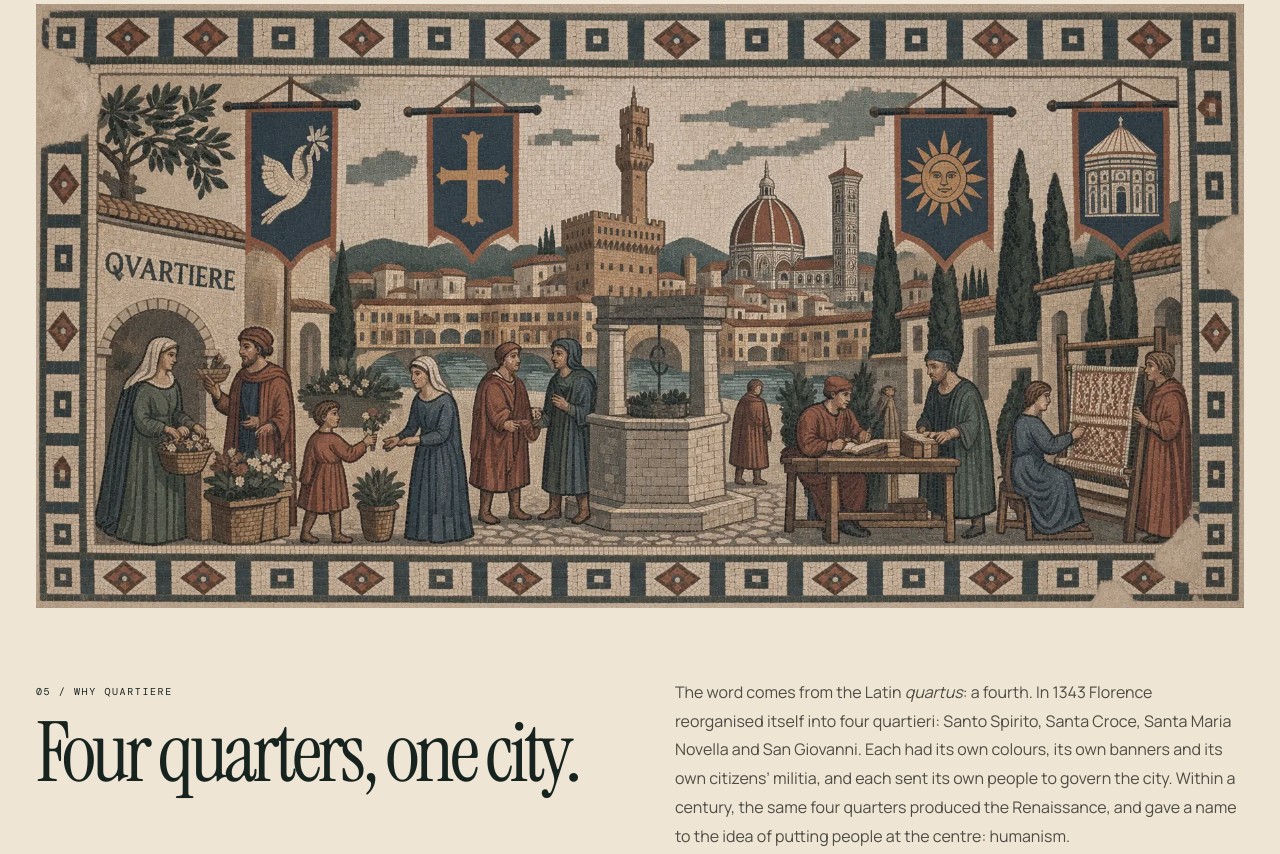
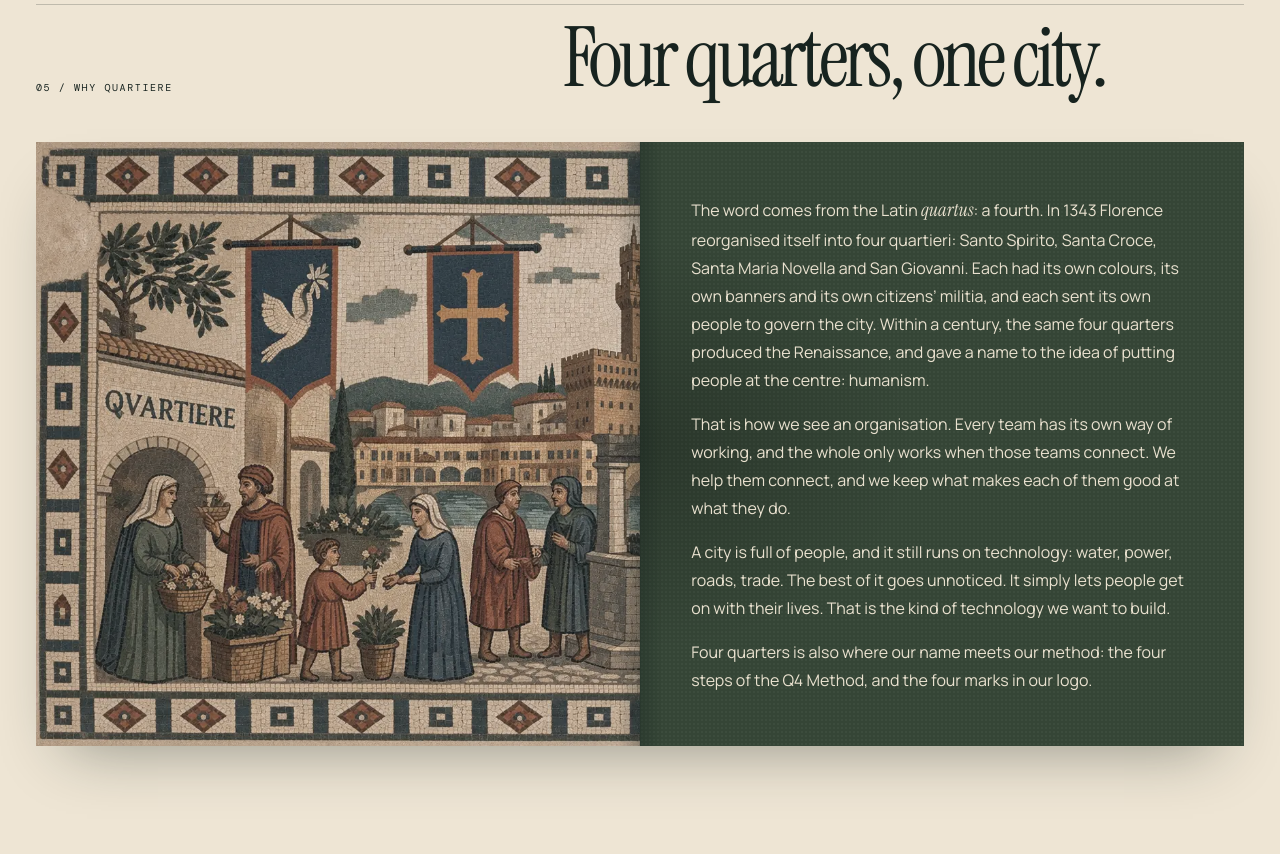
Before and after one commit to roaldvanbuuren/quartiere, a website: page company/index.html in a window 1280 px wide. Shown: the part 4642-5496 px from the top of the page. Drawn offline with Linux system fonts and the light colour scheme.

Commit message:
why quartiere

```diff
--- a/assets/company.css
+++ b/assets/company.css
@@ -682,11 +682,26 @@ a {
 
 }
 
-/* 05 / Why Quartiere */
+/* 05 / Why Quartiere: an open book. The mosaic is the spread; the green text page swings down onto its right half as the section scrolls into view. Without JS or with reduced motion it simply shows open. */
 .why{padding:0 0 140px}
-.why-art{margin:0 0 70px}
-.why-art img{display:block;width:100%;aspect-ratio:2/1;object-fit:cover;filter:saturate(.85)}
-.why-grid{display:grid;grid-template-columns:1fr 1fr;gap:70px;align-items:start}
-.why-grid h2{font:400 clamp(58px,6.5vw,100px)/.86 'Instrument Serif';letter-spacing:-.05em;margin:18px 0 0}
-.why-copy p{font-size:16px;line-height:1.8;color:#4f4d45;max-width:570px;margin:0 0 20px}
-@media(max-width:900px){.why{padding:0 0 90px}.why-art{margin:0 0 40px}.why-grid{grid-template-columns:1fr;gap:24px}}
+.why-head{border-top:1px solid var(--line,#cfc6b4);padding-top:18px;margin-bottom:48px;display:grid;grid-template-columns:1fr 1.4fr;gap:40px;align-items:end}
+.why-head h2{font:400 clamp(58px,6.5vw,100px)/.86 'Instrument Serif';letter-spacing:-.05em;margin:0}
+.why-book{position:relative;display:grid;grid-template-columns:1fr 1fr;perspective:2200px;box-shadow:0 30px 60px -30px rgba(23,35,31,.45)}
+.why-cover{position:absolute;inset:0;width:100%;height:100%;object-fit:cover;display:block;filter:saturate(.85)}
+.why-spine{position:absolute;top:0;bottom:0;left:50%;width:44px;transform:translateX(-50%);background:linear-gradient(90deg,rgba(0,0,0,0) 0%,rgba(23,35,31,.28) 48%,rgba(23,35,31,.42) 50%,rgba(23,35,31,.28) 52%,rgba(0,0,0,0) 100%);pointer-events:none;z-index:2;transition:opacity .6s ease .5s}
+.why-page{grid-column:2;grid-row:1;aspect-ratio:1/1;position:relative;z-index:1;display:flex;align-items:center;background:#354536;background-image:radial-gradient(120% 90% at 0% 50%,rgba(0,0,0,.22) 0%,rgba(0,0,0,0) 38%),radial-gradient(rgba(255,255,255,.035) 1px,transparent 1px);background-size:auto,4px 4px;transform-origin:left center;transform:rotateY(0deg);backface-visibility:hidden;transition:transform 1.1s cubic-bezier(.22,.8,.24,1),opacity .5s ease}
+.why-copy{padding:clamp(32px,4vw,64px)}
+.why-copy p{font-size:16px;line-height:1.75;color:#e9e1cf;margin:0 0 16px;max-width:560px}
+.why-copy p:last-child{margin-bottom:0}
+.why-copy em{font-family:'Instrument Serif',serif;font-size:1.15em}
+.why-book.is-closed .why-page{transform:rotateY(-105deg);opacity:0}
+.why-book.is-closed .why-spine{opacity:0}
+@media(max-width:900px){
+  .why{padding:0 0 90px}
+  .why-head{grid-template-columns:1fr;gap:12px;margin-bottom:28px}
+  .why-book{display:block;perspective:none}
+  .why-cover{position:static;aspect-ratio:2/1;height:auto}
+  .why-spine{display:none}
+  .why-page{aspect-ratio:auto;transform:none;transition:opacity .8s ease,transform .8s ease}
+  .why-book.is-closed .why-page{transform:translateY(24px);opacity:0}
+}
--- a/company/index.html
+++ b/company/index.html
@@ -184,22 +184,38 @@
       </section>
       <section class="why" id="why-quartiere">
         <div class="container">
-          <figure class="why-art">
-            <img loading="lazy" decoding="async" src="../assets/why-quartiere.webp" alt="Mosaic of medieval Florence: townspeople, a weaver and a clerk gathered around a well, the Palazzo Vecchio and the cathedral behind, and the four banners of the city's quarters: a dove, a cross, a sun and the Baptistery">
-          </figure>
-          <div class="why-grid">
-            <div>
-              <span class="kicker">05 / Why Quartiere</span>
-              <h2>Four quarters, one city.</h2>
-            </div>
-            <div class="why-copy">
+          <div class="why-head">
+            <span class="kicker">05 / Why Quartiere</span>
+            <h2>Four quarters, one city.</h2>
+          </div>
+          <div class="why-book" data-why-book>
+            <img class="why-cover" loading="lazy" decoding="async" src="../assets/why-quartiere.webp" alt="Mosaic of medieval Florence: townspeople, a weaver and a clerk gathered around a well, the Palazzo Vecchio and the cathedral behind, and the four banners of the city's quarters: a dove, a cross, a sun and the Baptistery">
+            <div class="why-spine" aria-hidden="true"></div>
+            <div class="why-page">
+              <div class="why-copy">
               <p>The word comes from the Latin <em>quartus</em>: a fourth. In 1343 Florence reorganised itself into four quartieri: Santo Spirito, Santa Croce, Santa Maria Novella and San Giovanni. Each had its own colours, its own banners and its own citizens&rsquo; militia, and each sent its own people to govern the city. Within a century, the same four quarters produced the Renaissance, and gave a name to the idea of putting people at the centre: humanism.</p>
               <p>That is how we see an organisation. Every team has its own way of working, and the whole only works when those teams connect. We help them connect, and we keep what makes each of them good at what they do.</p>
               <p>A city is full of people, and it still runs on technology: water, power, roads, trade. The best of it goes unnoticed. It simply lets people get on with their lives. That is the kind of technology we want to build.</p>
               <p>Four quarters is also where our name meets our method: the four steps of the Q4 Method, and the four marks in our logo.</p>
+              </div>
             </div>
           </div>
         </div>
+        <script>
+          (function () {
+            var book = document.querySelector('[data-why-book]');
+            if (!book) return;
+            var still = window.matchMedia && window.matchMedia('(prefers-reduced-motion: reduce)').matches;
+            if (still || !('IntersectionObserver' in window)) return;
+            book.classList.add('is-closed');
+            var io = new IntersectionObserver(function (entries) {
+              entries.forEach(function (e) {
+                if (e.isIntersecting) { book.classList.remove('is-closed'); book.classList.add('is-open'); io.disconnect(); }
+              });
+            }, { threshold: 0.45 });
+            io.observe(book);
+          })();
+        </script>
       </section>
       <section class="mosaic-band">
         <div>
```
